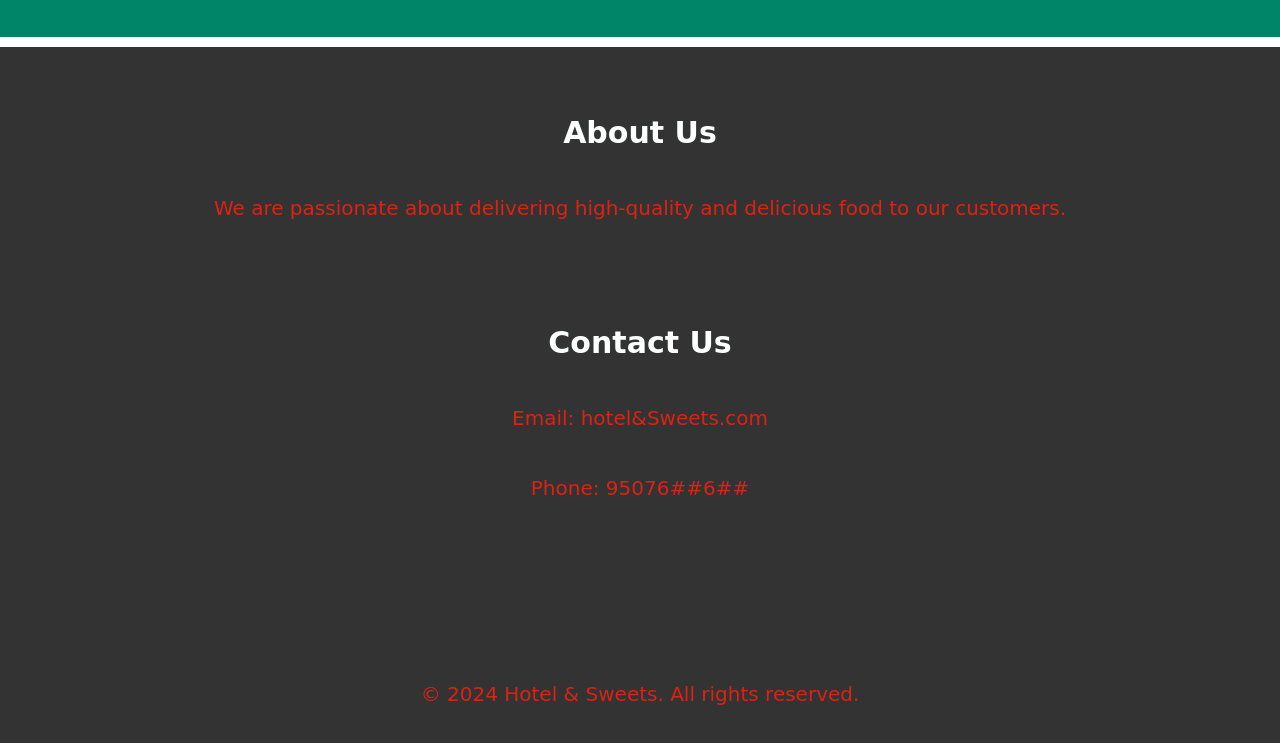
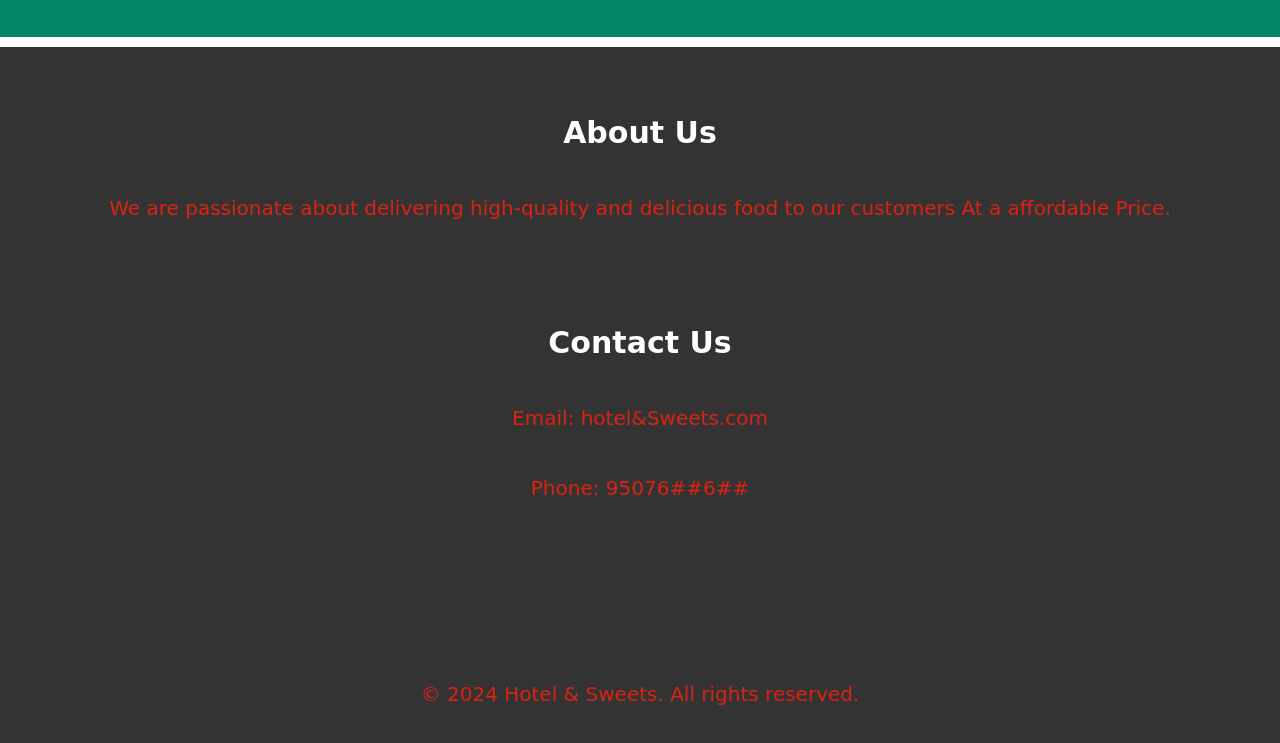
Before and after one commit to nirmal1908/food, a plain HTML site: page index.html in a window 1280 px wide. Shown: the part 5821-6564 px from the top of the page. Drawn offline with Linux system fonts and the light colour scheme.

Commit message:
Update index.html

```diff
--- a/index.html
+++ b/index.html
@@ -159,7 +159,7 @@
   <footer>
   <section id="about">
     <h2>About Us</h2>
-    <p>We are passionate about delivering high-quality and delicious food to our customers.</p>
+    <p>We are passionate about delivering high-quality and delicious food to our customers At a affordable Price.</p>
   </section>
 
   <section id="contact">
```
